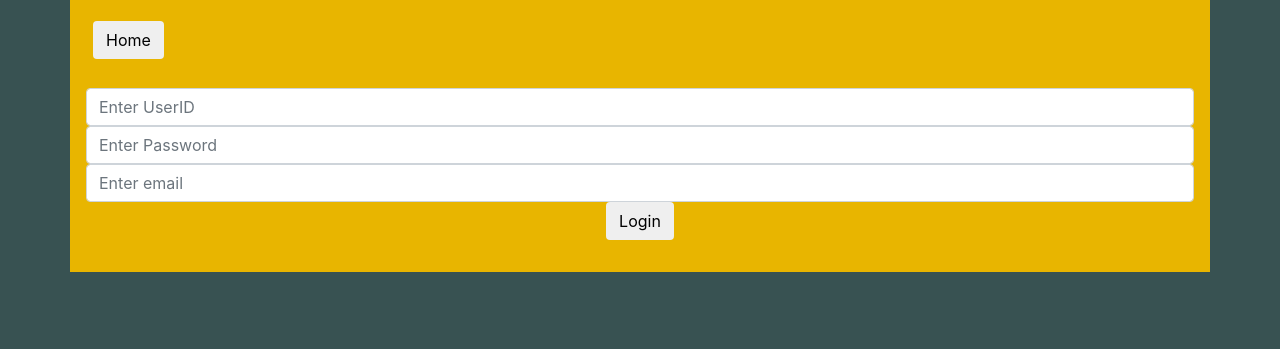
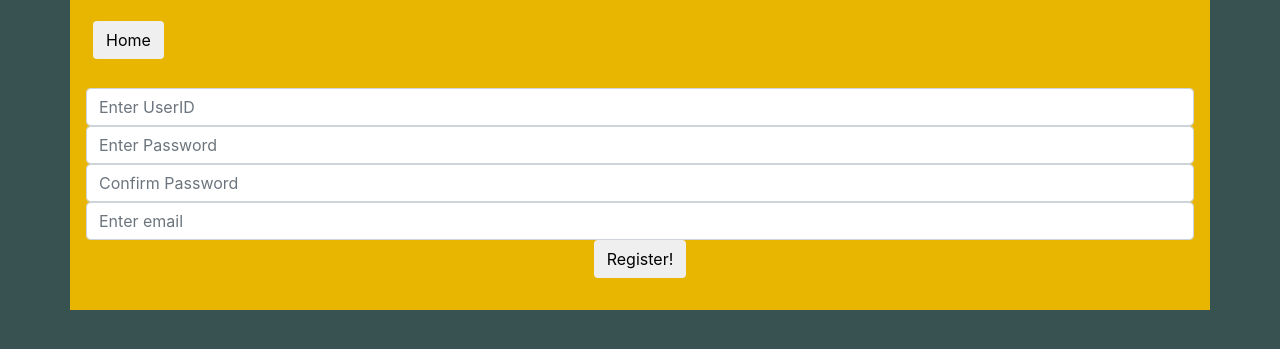
Before and after one commit to davidfries/BillTrak, a Flask app: page /register in a window 1280 px wide. Shown: the top 349 px of the page. Run offline with Flask 2, Linux system fonts and the light colour scheme; parts of the project's set-up code (start-up, migrations or seed data) failed here and were passed over; some libraries are stand-ins or nearby versions.

Commit message:
password conf field

```diff
--- a/templates/register.html
+++ b/templates/register.html
@@ -1,7 +1,7 @@
 {% extends "base.html" %}
 {% block content %}
 
-<form action="" method="post" role="form">
+<form action="" method="post" role="form" oninput='up2.setCustomValidity(up2.value != up.value ? "Passwords do not match." : "")'></form>
     <div class="form-group">
 
 
@@ -9,14 +9,16 @@
           <input type="text" required
             class="form-control" name="userid" id="userid" aria-describedby="helpId" placeholder="Enter UserID">
             <input type="password" required pattern="^(?:(?=.*[a-z])(?:(?=.*[A-Z])(?=.*[\d\W])|(?=.*\W)(?=.*\d))|(?=.*\W)(?=.*[A-Z])(?=.*\d)).{8,}$"
-            class="form-control" name="password" id="password" aria-describedby="helpId" placeholder="Enter Password">
+            class="form-control" name="password" id="password" aria-describedby="helpId" placeholder="Enter Password" name="up">
+            <input type="password" required pattern="^(?:(?=.*[a-z])(?:(?=.*[A-Z])(?=.*[\d\W])|(?=.*\W)(?=.*\d))|(?=.*\W)(?=.*[A-Z])(?=.*\d)).{8,}$"
+            class="form-control" name="passwordconf" id="passwordconf" aria-describedby="helpId" placeholder="Confirm Password" name="up2">
             <input type="email"
             class="form-control" name="email" id="email" aria-describedby="helpId" placeholder="Enter email">
 
 
 
 
-        <button type="submit" class="btn custbtn-drk">Login</button>
+        <button type="submit" class="btn custbtn-drk">Register!</button>
     </div>
 </form>
 
```
